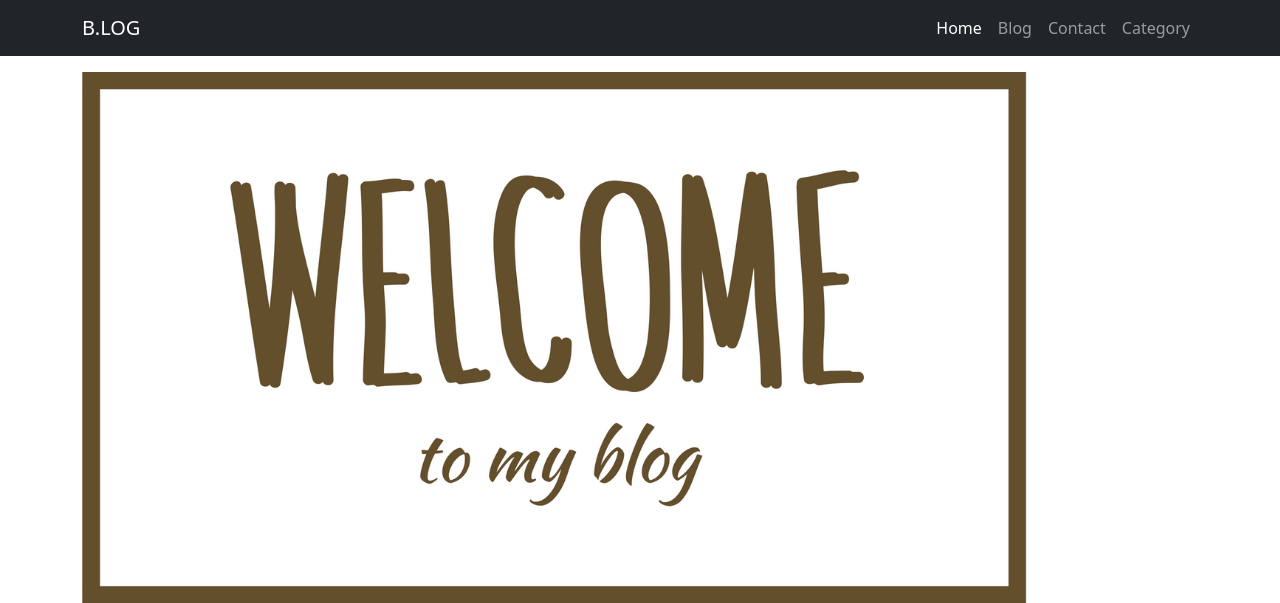
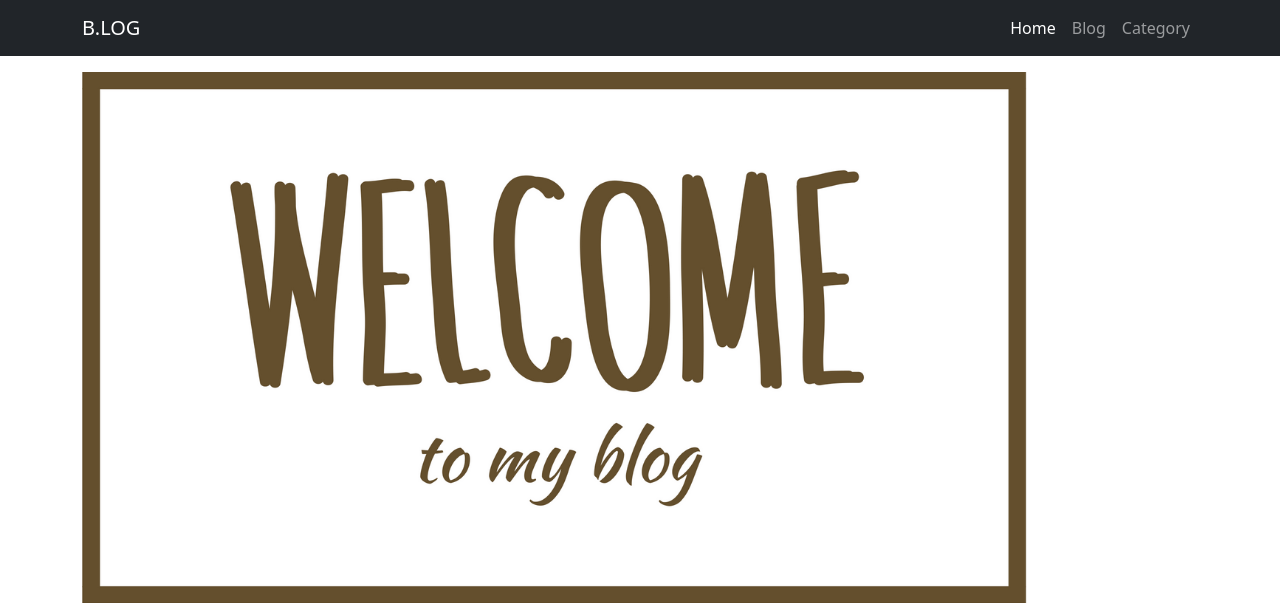
Before and after one commit to BehnamGolmohammadi/CW-98, a Django app: template CW15/BlogPlatform/templates/home/home.html in a window 1280 px wide. Shown: the top 603 px of the page. Run offline with Django 4.2, Linux system fonts and the light colour scheme; the template is opened without the code that fills it, so the values that code supplies are empty; some libraries are stand-ins or nearby versions.

Commit message:
clean some parts.

```diff
--- a/CW15/BlogPlatform/templates/home/home.html
+++ b/CW15/BlogPlatform/templates/home/home.html
@@ -17,7 +17,6 @@ Home
             <ul class="navbar-nav ms-auto mb-2 mb-lg-0">
                 <li class="nav-item"><a class="nav-link active" aria-current="page" href="#">Home</a></li>
                 <li class="nav-item"><a class="nav-link" href="#">Blog</a></li>
-                <li class="nav-item"><a class="nav-link" href="#">Contact</a></li>
                 <li class="nav-item"><a class="nav-link" href="#">Category</a></li>
             </ul>
         </div>
```
